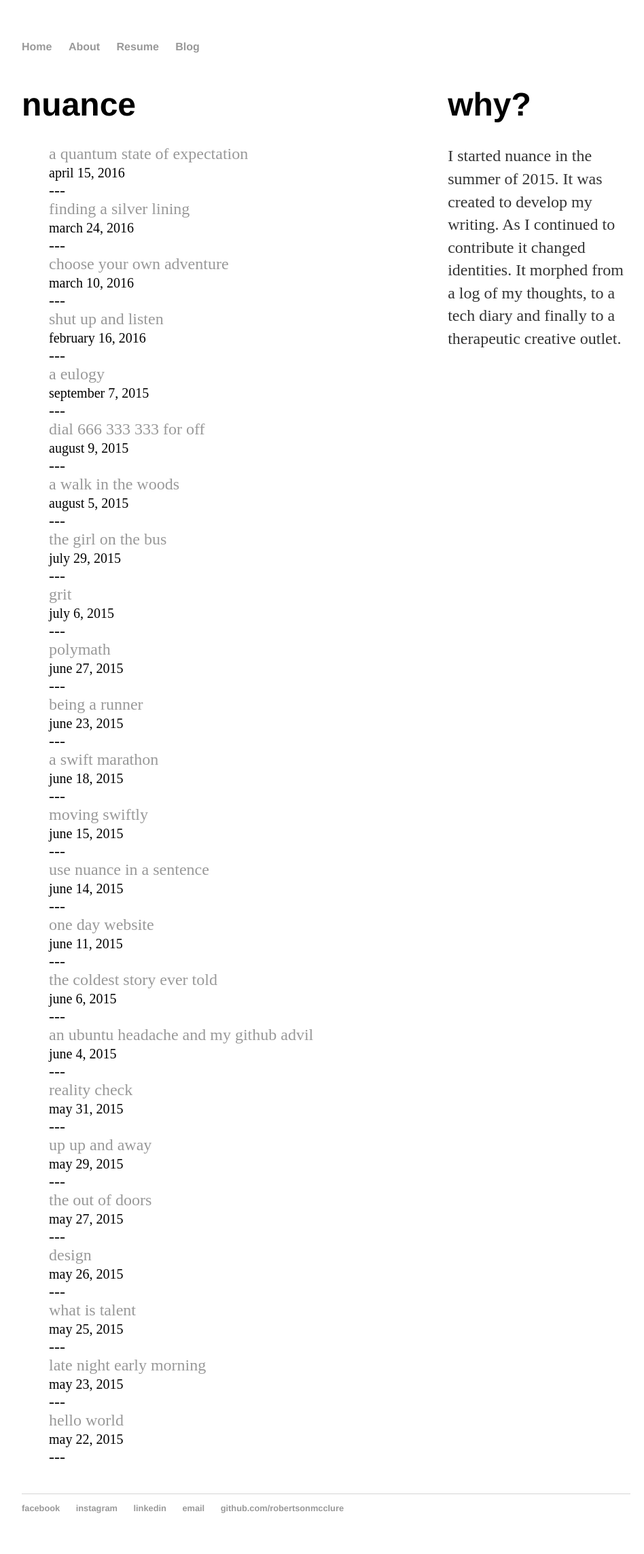
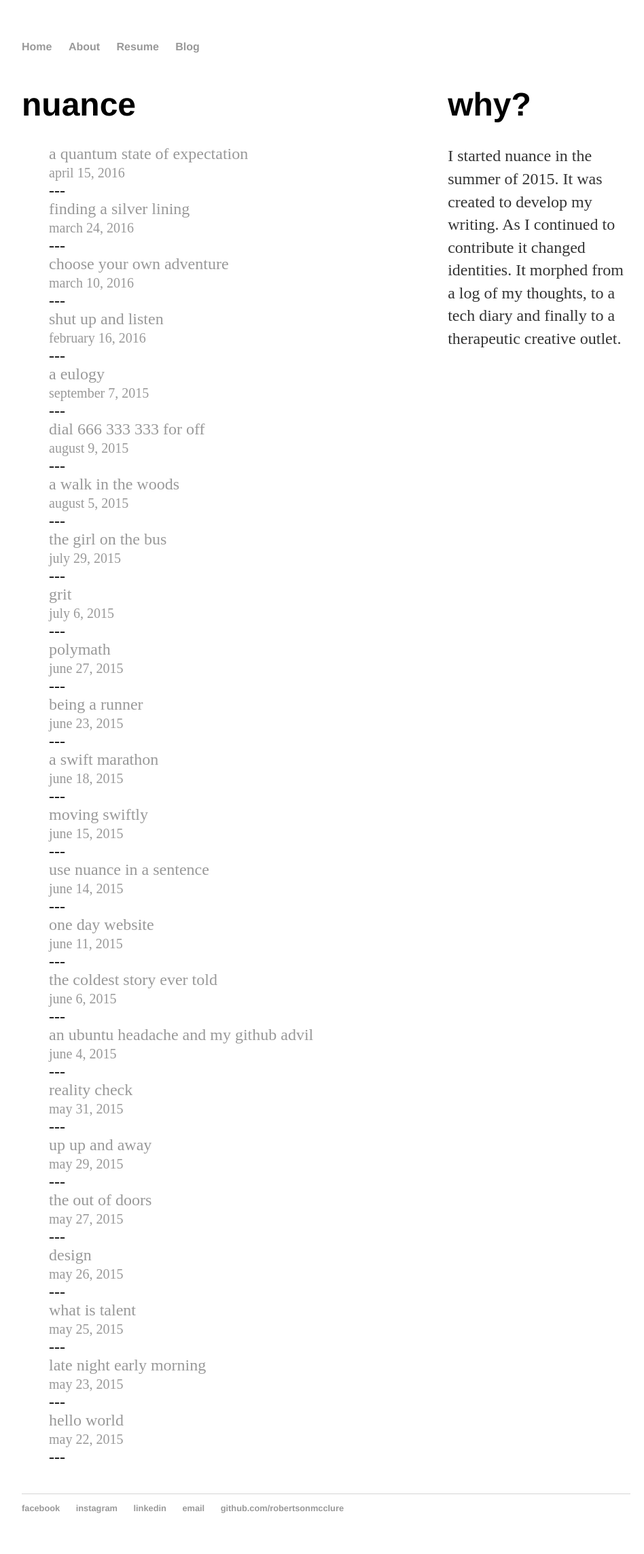
Before and after one commit to robertsonmcclure/robertsonmcclure.github.io, a Jekyll site: the page built from blog/index.html, in a window 1280 px wide. Shown: the whole page at 68% size, without its empty margins (160-1108 px from the left). Built offline with Jekyll 4.4.1, drawn with Linux system fonts in a browser that asks for light colours.

Commit message:
commited using script

```diff
--- a/css/main.css
+++ b/css/main.css
@@ -41,6 +41,11 @@
 
 ul.posts li {
     list-style: none;
+    color: black
+}
+
+ul.posts li a:hover {
+    color: #999;
 }
 
 .sidebar {
@@ -59,4 +64,5 @@
 
 span {
     font-size: smaller;
+    color: #999;
 }
```
